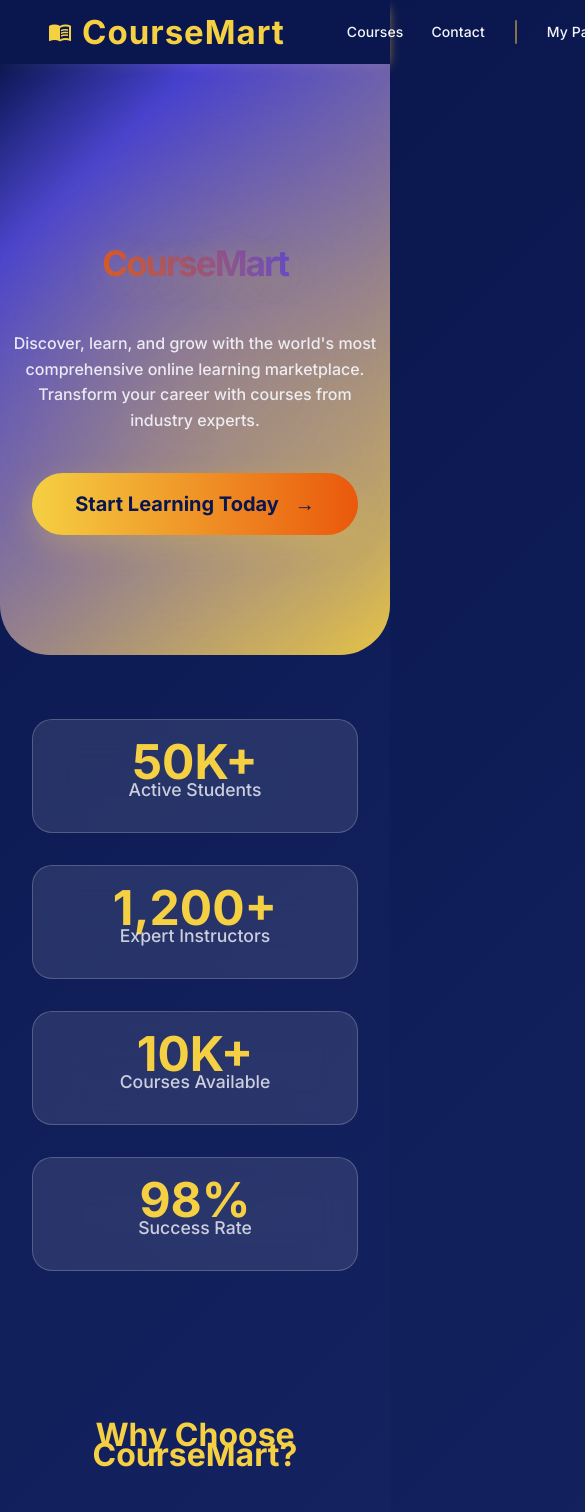
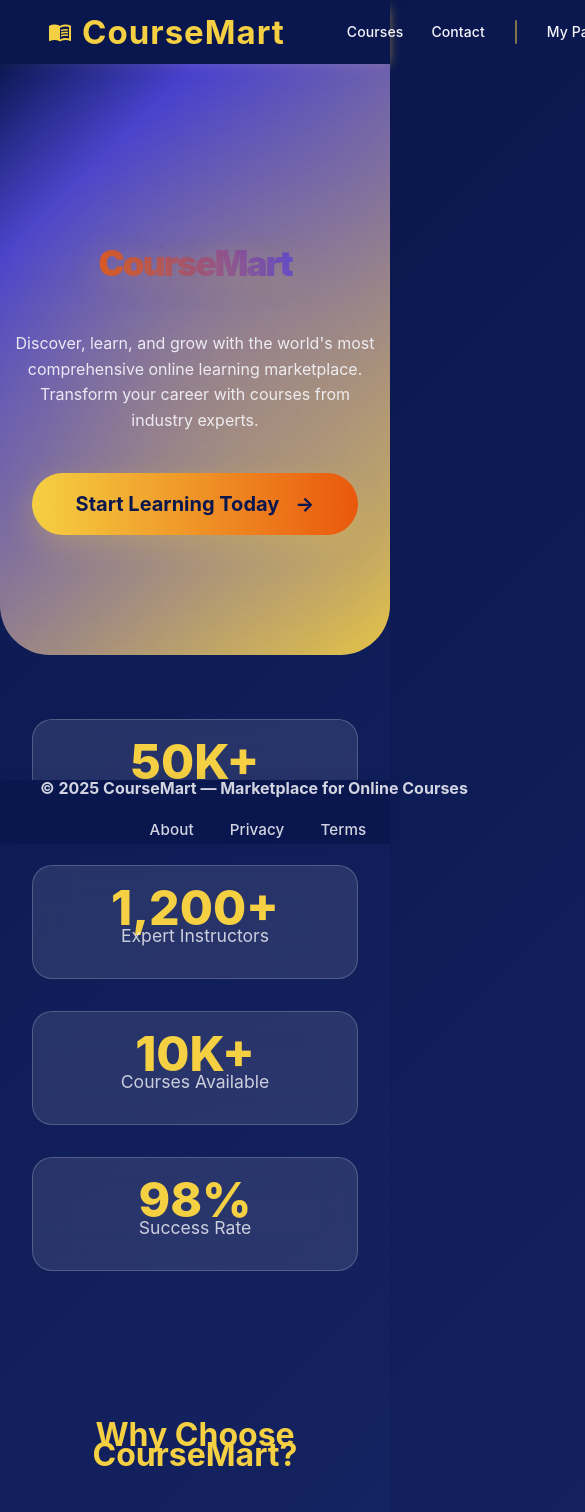
Before and after one commit to PavelAC/CourseMart, an Angular app: page / in a window 390 px wide. Shown: the top 1512 px of the page, 585 px wide, since content can reach past the window. Built offline with nearby package versions, Linux system fonts and the light colour scheme.

Commit message:
update routing and improve footer position

```diff
--- a/src/app/app.html
+++ b/src/app/app.html
@@ -1,5 +1,3 @@
-<router-outlet />
-
 <app-navbar></app-navbar>
 <router-outlet></router-outlet>
 <app-footer></app-footer>
--- a/src/app/app.routes.ts
+++ b/src/app/app.routes.ts
@@ -1,6 +1,11 @@
+
 import { Routes } from '@angular/router';
 import { HomeComponent } from './pages/home/home.component';
+import { UserComponent } from './pages/user/user.component';
+import { ContactComponent } from './pages/contact/contact.component';
 
 export const routes: Routes = [
 	{ path: '', component: HomeComponent },
+	{ path: 'user', component: UserComponent },
+	{ path: 'contact', component: ContactComponent },
 ];
--- a/src/app/components/footer/footer.css
+++ b/src/app/components/footer/footer.css
@@ -1,29 +1,36 @@
-@import url('https://fonts.googleapis.com/css2?family=Inter:wght@500;700&display=swap');
-
 .footer-toolbar {
+	position: fixed;
+	left: 0;
+	bottom: 0;
+	width: 100vw;
+	z-index: 100;
 	padding: 0 32px;
 	min-height: 64px;
 	display: flex;
 	align-items: center;
 	background: var(--clr-dark);
 	color: var(--clr-light);
-	box-shadow: 0 -2px 8px rgba(10, 23, 78, 0.08);
+	box-shadow: 0 -2px 12px rgba(10, 23, 78, 0.07);
+	border-radius: 0;
 }
 
 .footer-content {
 	width: 100%;
 	display: flex;
+	flex-wrap: wrap;
 	align-items: center;
 	justify-content: space-between;
 	max-width: 1200px;
 	margin: 0 auto;
+	padding: 0 1.5rem;
 }
 
 .footer-title {
 	font-family: 'Inter', sans-serif;
 	font-weight: 700;
-	font-size: 1em;
+	font-size: 1rem;
 	color: var(--clr-light);
+	opacity: 0.85;
 }
 
 .footer-links {
@@ -33,14 +40,18 @@
 .footer-links a {
 	font-family: 'Inter', sans-serif;
 	font-weight: 500;
-	color: var(--clr-accent) !important;
+	color: var(--clr-light);
+	opacity: 0.85;
 	padding: 0 14px;
+	margin-left: 1.2rem;
+	font-size: 1rem;
 	text-decoration: none;
 	position: relative;
 	transition: color 0.2s, border-bottom 0.2s, font-size 0.2s;
 }
 .footer-links a.active, .footer-links a:hover {
-	color: var(--clr-light) !important;
+	color: var(--clr-accent);
+	opacity: 1;
 }
 .footer-links a::after {
 	content: '';
@@ -67,3 +78,15 @@
 	border-radius: 2px;
 	opacity: 0.5;
 }
+
+@media (max-width: 600px) {
+	.footer-content {
+		flex-direction: column;
+		gap: 0.5rem;
+		padding: 0.5rem 0.5rem;
+	}
+	.footer-links a {
+		margin-left: 0.5rem;
+		font-size: 0.95rem;
+	}
+}
--- a/src/app/components/navbar/navbar.ts
+++ b/src/app/components/navbar/navbar.ts
@@ -1,11 +1,12 @@
 import { Component } from '@angular/core';
 import { MaterialModule } from '../../material.module';
+import { RouterModule } from '@angular/router';
 
 @Component({
   selector: 'app-navbar',
-  imports: [MaterialModule],
+  imports: [MaterialModule, RouterModule],
   templateUrl: './navbar.html',
-  styleUrl: './navbar.css'
+  styleUrls: ['./navbar.css']
 })
 export class Navbar {
 
```
